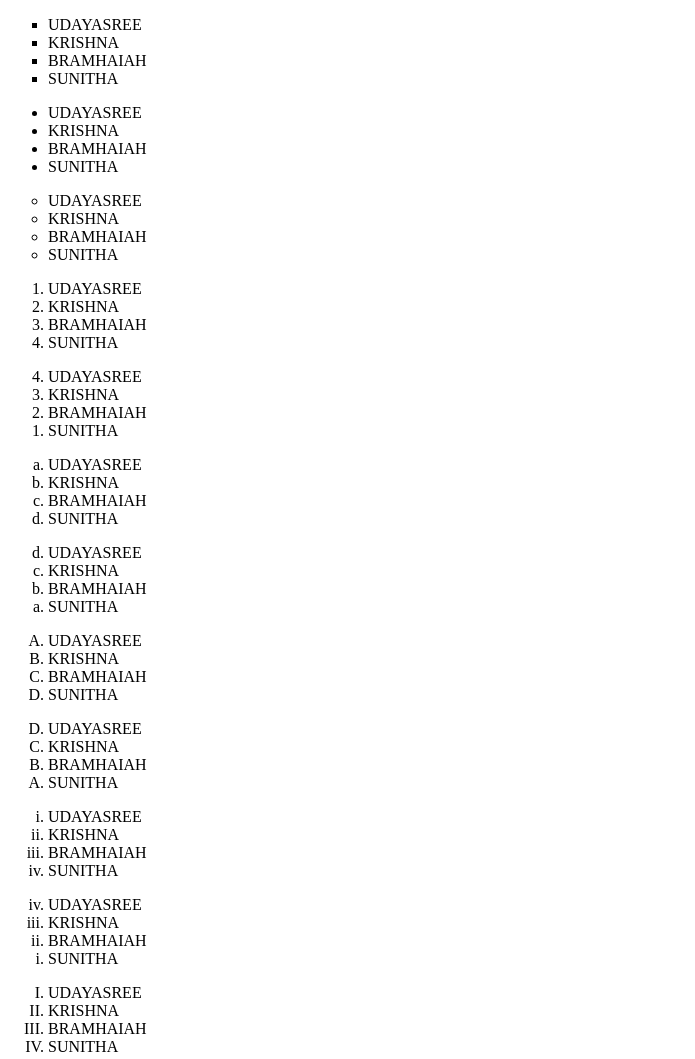
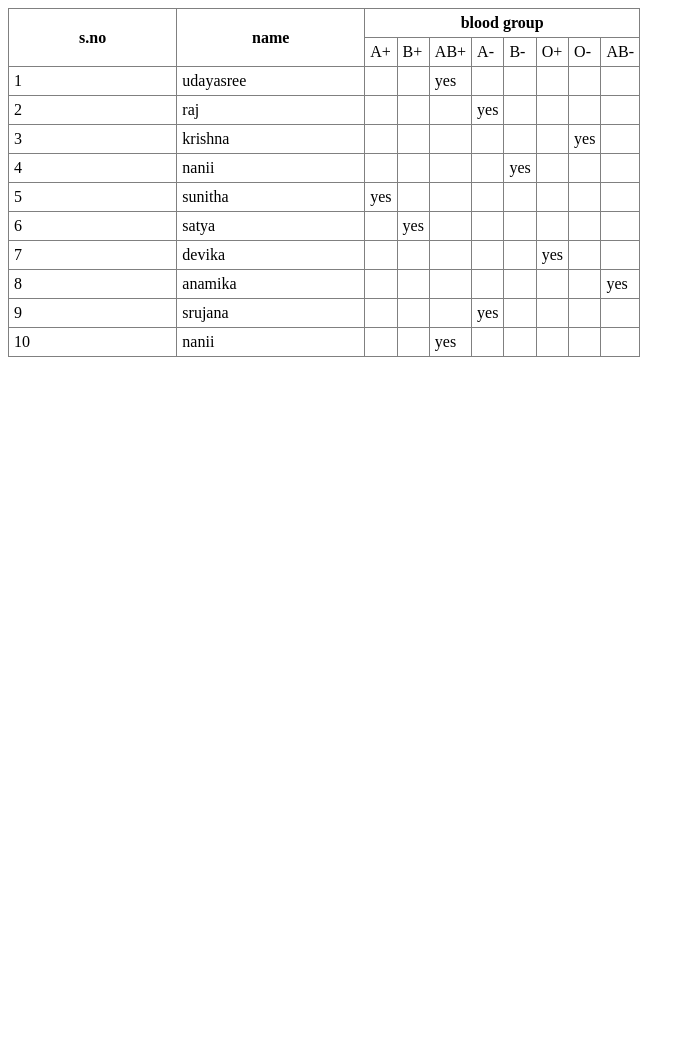
Before and after one commit to Udayasreeboya/batch37r, a plain HTML site: page index.html in a window 1280 px wide. Shown: the top 1059 px of the page, without its empty margins (0-695 px from the left). After the commit the page ends 800 px from the top, so only its background shows below. Drawn offline with Linux system fonts and the light colour scheme.

Commit message:
Add files via upload

```diff
--- a/index.html
+++ b/index.html
@@ -4,96 +4,155 @@
     <meta charset="UTF-8">
     <meta name="viewport" content="width=device-width, initial-scale=1.0">
     <title>Document</title>
+    <style>
+        table, td,tr{
+            border:50px, colour=black, lack;
+            border-collapse:collapse;
+            width:50%;
+        }
+    </style>
 </head>
 <body>
-    <ul type="square">
-        <li>UDAYASREE</li>
-        <li>KRISHNA</li>
-        <li>BRAMHAIAH</li>
-        <li>SUNITHA</li>
-    </ul>
-    <ul type="disc">
-        <li>UDAYASREE</li>
-        <li>KRISHNA</li>
-        <li>BRAMHAIAH</li>
-        <li>SUNITHA</li>
-    </ul>
-    <ul type="circle">
-        <li>UDAYASREE</li>
-        <li>KRISHNA</li>
-        <li>BRAMHAIAH</li>
-        <li>SUNITHA</li>
-    </ul>
-    <ol type="1">
-        <li>UDAYASREE</li>
-        <li>KRISHNA</li>
-        <li>BRAMHAIAH</li>
-        <li>SUNITHA</li>
-    </ol>
-    <ol type="1" reversed>
-        <li>UDAYASREE</li>
-        <li>KRISHNA</li>
-        <li>BRAMHAIAH</li>
-        <li>SUNITHA</li>
-    </ol>
-    <ol type="a">
-        <li>UDAYASREE</li>
-        <li>KRISHNA</li>
-        <li>BRAMHAIAH</li>
-        <li>SUNITHA</li>
-    </ol>
-    <ol type="a" reversed>
-        <li>UDAYASREE</li>
-        <li>KRISHNA</li>
-        <li>BRAMHAIAH</li>
-        <li>SUNITHA</li>
-    </ol>
-    <ol type="A">
-        <li>UDAYASREE</li>
-        <li>KRISHNA</li>
-        <li>BRAMHAIAH</li>
-        <li>SUNITHA</li>
-    </ol>
-    <ol type="A" reversed>
-        <li>UDAYASREE</li>
-        <li>KRISHNA</li>
-        <li>BRAMHAIAH</li>
-        <li>SUNITHA</li>
-    </ol>
-    <ol type="i">
-        <li>UDAYASREE</li>
-        <li>KRISHNA</li>
-        <li>BRAMHAIAH</li>
-        <li>SUNITHA</li>
-    </ol>
-    <ol type="i" reversed>
-        <li>UDAYASREE</li>
-        <li>KRISHNA</li>
-        <li>BRAMHAIAH</li>
-        <li>SUNITHA</li>
-    </ol>
-
-    <ol type="I">
-        <li>UDAYASREE</li>
-        <li>KRISHNA</li>
-        <li>BRAMHAIAH</li>
-        <li>SUNITHA</li>
-    </ol>
-    <ol type="I" reversed>
-        <li>UDAYASREE</li>
-        <li>KRISHNA</li>
-        <li>BRAMHAIAH</li>
-        <li>SUNITHA</li>
-    </ol>
-    <dl>
-        <dt>FRONTEND</dt>
-        <dd>Frontend is the part of a website or app that users interact with, including the design, layout, and functionality. It uses HTML, CSS, and JavaScript to create an interactive experience. Frontend developers focus on ensuring the site is visually appealing and responsive across devices.
-
-        </dd>
-        <dt>BACKEND</dt>
-        <dd>Backend is the server-side of a website or app that handles data processing, storage, and logic. It uses programming languages like Python, Java, and Node.js to manage databases and server communication. Backend developers ensure the application runs smoothly and securely behind the scenes.</dd>
-    </dl>
+    <table border width="50%" cellpadding="5">
+        <th rowspan="2">s.no</th>
+        <th rowspan="2">name</th>
+        <th colspan="10">blood group</th>
+        <tr>
 
 
+            <td>A+</td>
+            <td>B+</td>
+            <td>AB+</td>
+            <td>A-</td>
+            <td>B-</td>
+            <td>O+</td>
+            <td>O-</td>
+            <td>AB-</td>
+        </tr>
+        <tr>
+            <td>1</td>
+            <td>udayasree</td>
+            <td></td>
+            <td></td>
+            <td>yes</td>
+            <td></td>
+            <td></td>
+            <td></td>
+            <td></td>
+            <td></td>
+        </tr>
+        <tr>
+            <td>2</td>
+            <td>raj</td>
+            <td></td>
+            <td></td>
+            <td></td>
+            <td>yes</td>
+            <td></td>
+            <td></td>
+            <td></td>
+            <td></td>
+        </tr>
+        <tr>
+            <td>3</td>
+            <td>krishna</td>
+            <td></td>
+            <td></td>
+            <td></td>
+            <td></td>
+            <td></td>
+            <td></td>
+            <td>yes</td>
+            <td></td>
+
+        </tr>
+        <tr>
+            <td>4</td>
+            <td>nanii</td>
+            <td></td>
+            <td></td>
+            <td></td>
+            <td></td>
+            <td>yes</td>
+            <td></td>
+            <td></td>
+            <td></td>
+        </tr>
+        <tr>
+            <td>5</td>
+            <td>sunitha</td>
+            <td>yes</td>
+            <td></td>
+            <td></td>
+            <td></td>
+            <td></td>
+            <td></td>
+            <td></td>
+            <td></td>
+
+        </tr>
+        <tr>
+            <td>6</td>
+            <td>satya</td>
+            <td></td>
+            <td>yes</td>
+            <td></td>
+            <td></td>
+            <td></td>
+            <td></td>
+            <td></td>
+        </tr>
+        <tr>
+            <td>7</td>
+            <td>devika</td>
+            <td></td>
+            <td></td>
+            <td></td>
+            <td></td>
+            <td></td>
+            <td>yes</td>
+            <td></td>
+            <td></td>
+        </tr>
+        <tr>
+            <td>8</td>
+            <td>anamika</td>
+            <td></td>
+            <td></td>
+            <td></td>
+            <td></td>
+            <td></td>
+            <td></td>
+            <td></td>
+            <td>yes</td>
+        </tr>
+        <tr>
+            <td>9</td>
+            <td>srujana</td>
+            <td></td>
+            <td></td>
+            <td></td>
+            <td>yes</td>
+            <td></td>
+            <td></td>
+            <td></td>
+
+        </tr>
+        <tr>
+            <td>10</td>
+            <td>nanii</td>
+            <td></td>
+            <td></td>
+            <td>yes</td>
+            <td></td>
+            <td></td>
+            <td></td>
+            <td></td>
+            <td></td>
+        </tr>
+
+
+
+    </table>
 </body>
 </html>
```
